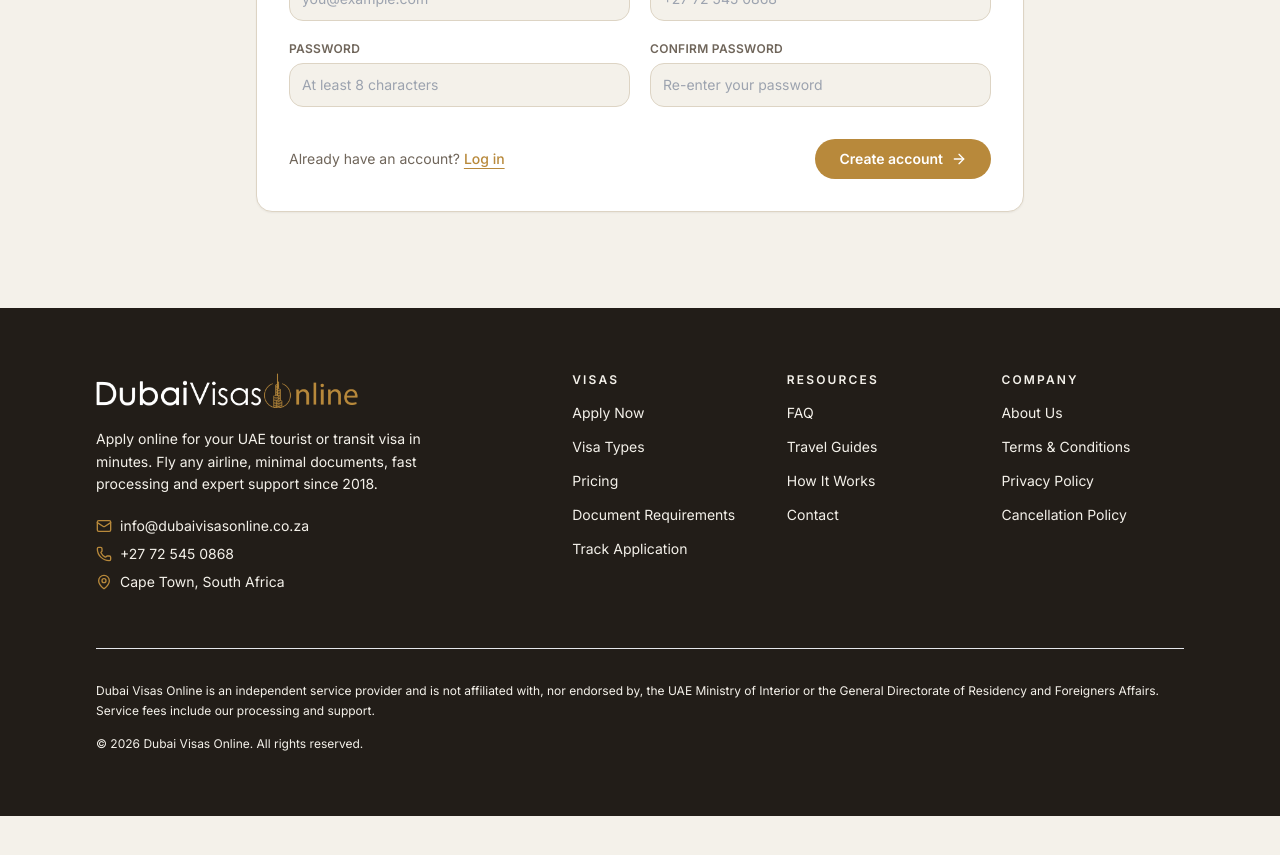
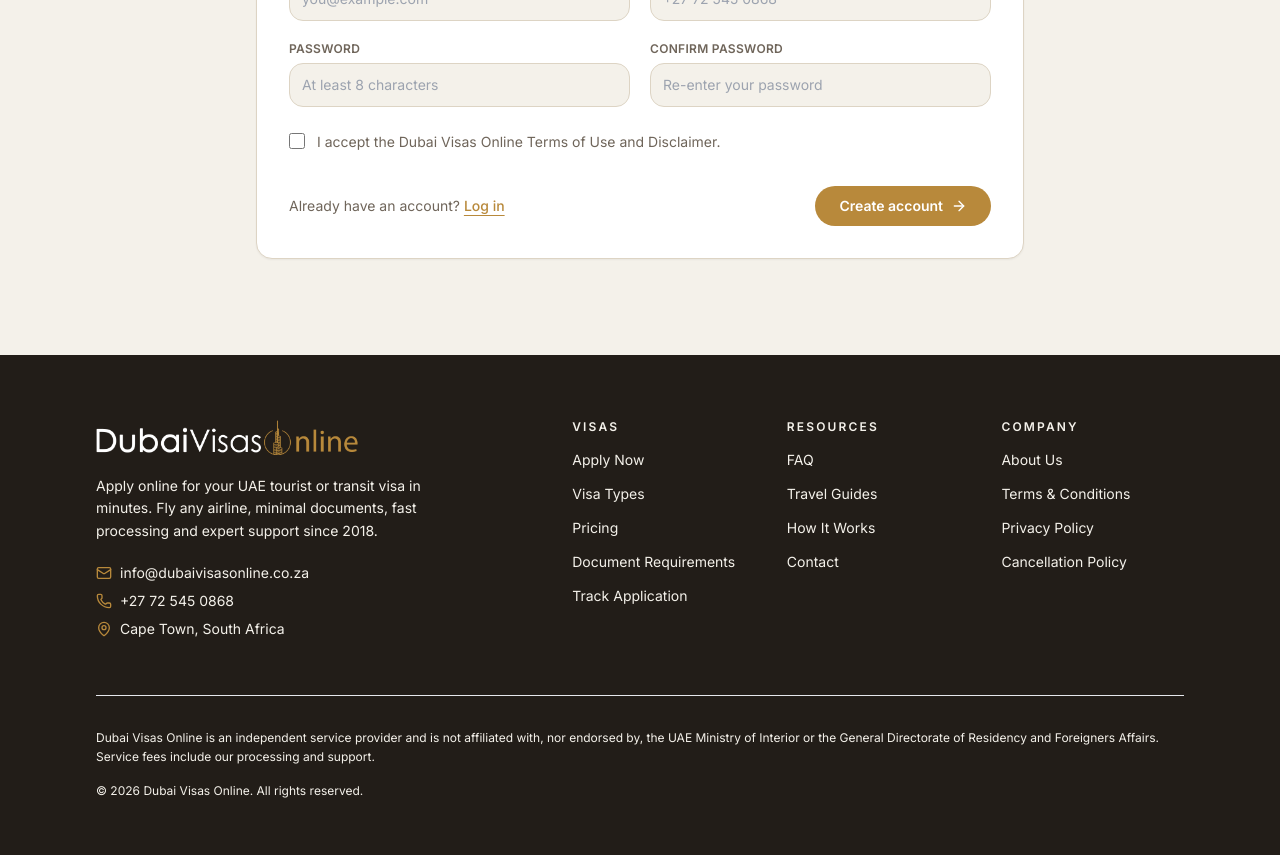
Before and after one commit to bvtonder1980-cmd/dubavisas, a Next.js app: page /apply in a window 1280 px wide. Shown: the part 840-1695 px from the top of the page. Before the commit the page ends 1656 px from the top, so only its background shows below. Built offline with nearby package versions, Linux system fonts and the light colour scheme.

Commit message:
feat: add terms of use acceptance checkbox to account step
Co-authored-by: bvtonder1980-cmd <275993852+bvtonder1980-cmd@users.noreply.github.com>

```diff
--- a/components/apply/steps/step-account.tsx
+++ b/components/apply/steps/step-account.tsx
@@ -27,6 +27,7 @@ export function StepAccount({
   const [phone, setPhone] = useState(state.account.phone)
   const [password, setPassword] = useState("")
   const [confirm, setConfirm] = useState("")
+  const [acceptedTerms, setAcceptedTerms] = useState(false)
   const [errors, setErrors] = useState<Record<string, string>>({})
   const [formError, setFormError] = useState<string>()
   const [busy, setBusy] = useState(false)
@@ -82,6 +83,7 @@ export function StepAccount({
       if (password && password.length < 8) next.password = "Use at least 8 characters"
       if (confirm !== password) next.confirm = "Passwords do not match"
     }
+    if (!acceptedTerms) next.terms = "You must accept the Terms of Use and Disclaimer to continue."
     setErrors(next)
     return Object.keys(next).length === 0
   }
@@ -227,6 +229,25 @@ export function StepAccount({
         ) : null}
       </div>
 
+      <div className="mt-6">
+        <label htmlFor="acc-terms" className="flex cursor-pointer items-start gap-3">
+          <input
+            id="acc-terms"
+            type="checkbox"
+            checked={acceptedTerms}
+            onChange={(e) => {
+              setAcceptedTerms(e.target.checked)
+              if (e.target.checked) setErrors((prev) => ({ ...prev, terms: "" }))
+            }}
+            className="mt-0.5 h-4 w-4 shrink-0 rounded border-border text-brand focus:ring-brand/30"
+          />
+          <span className="text-sm leading-relaxed text-muted-foreground">
+            I accept the Dubai Visas Online Terms of Use and Disclaimer.
+          </span>
+        </label>
+        {errors.terms ? <p className="mt-1.5 text-sm font-medium text-danger">{errors.terms}</p> : null}
+      </div>
+
       {formError ? <p className="mt-4 text-sm font-medium text-danger">{formError}</p> : null}
 
       <div className="mt-8 flex flex-col-reverse items-stretch gap-3 sm:flex-row sm:items-center sm:justify-between">
```
